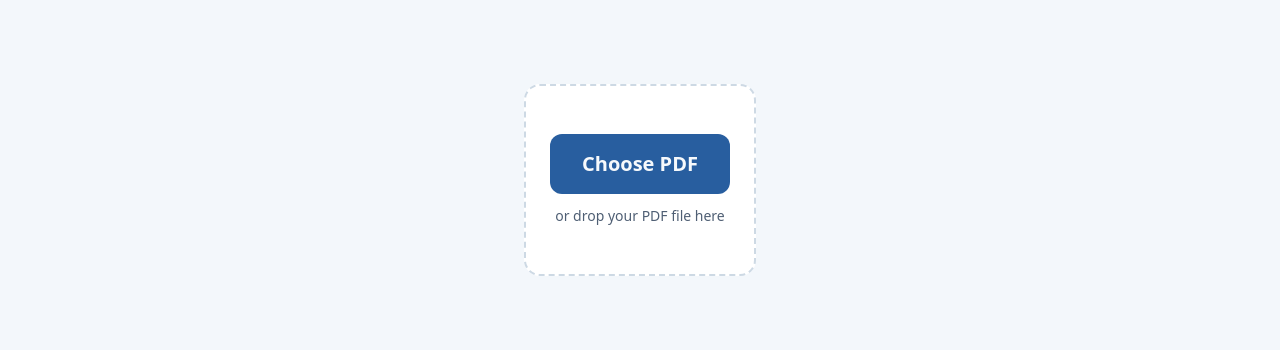
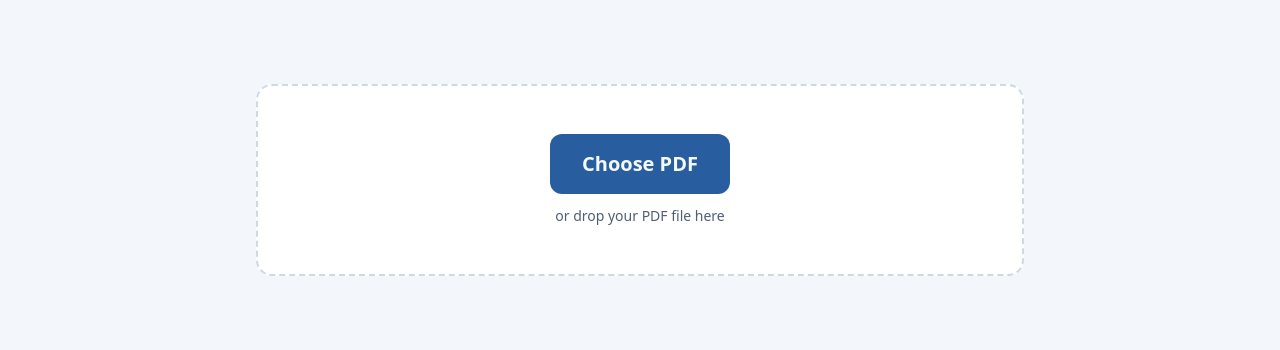
Before and after one commit to radityadias/pdf_tools, a Next.js app: page /reorder-pdf in a window 1280 px wide. Shown: the part 188-538 px from the top of the page. Built offline with nearby package versions, Linux system fonts and the light colour scheme; no server answers.

Commit message:
update container

```diff
--- a/components/page/PdfReorder.tsx
+++ b/components/page/PdfReorder.tsx
@@ -80,7 +80,6 @@ function ToolbarButton({
 
 export default function PdfReorder() {
   const [file, setFile] = useState<File | null>(null)
-  // null = untouched, so the list is derived from the page count until the first edit
   const [edited, setEdited] = useState<PageItem[] | null>(null)
   const [history, setHistory] = useState<PageItem[][]>([])
   const [outName, setOutName] = useState("reordered")
@@ -248,7 +247,7 @@ export default function PdfReorder() {
   }
 
   return (
-    <div className="mx-auto max-w-4xl space-y-6 p-6">
+    <div className="mx-auto w-full max-w-5xl space-y-6 p-6">
       <FileDropzone
         accept={PDF_FILES}
         onFiles={pick}
```
